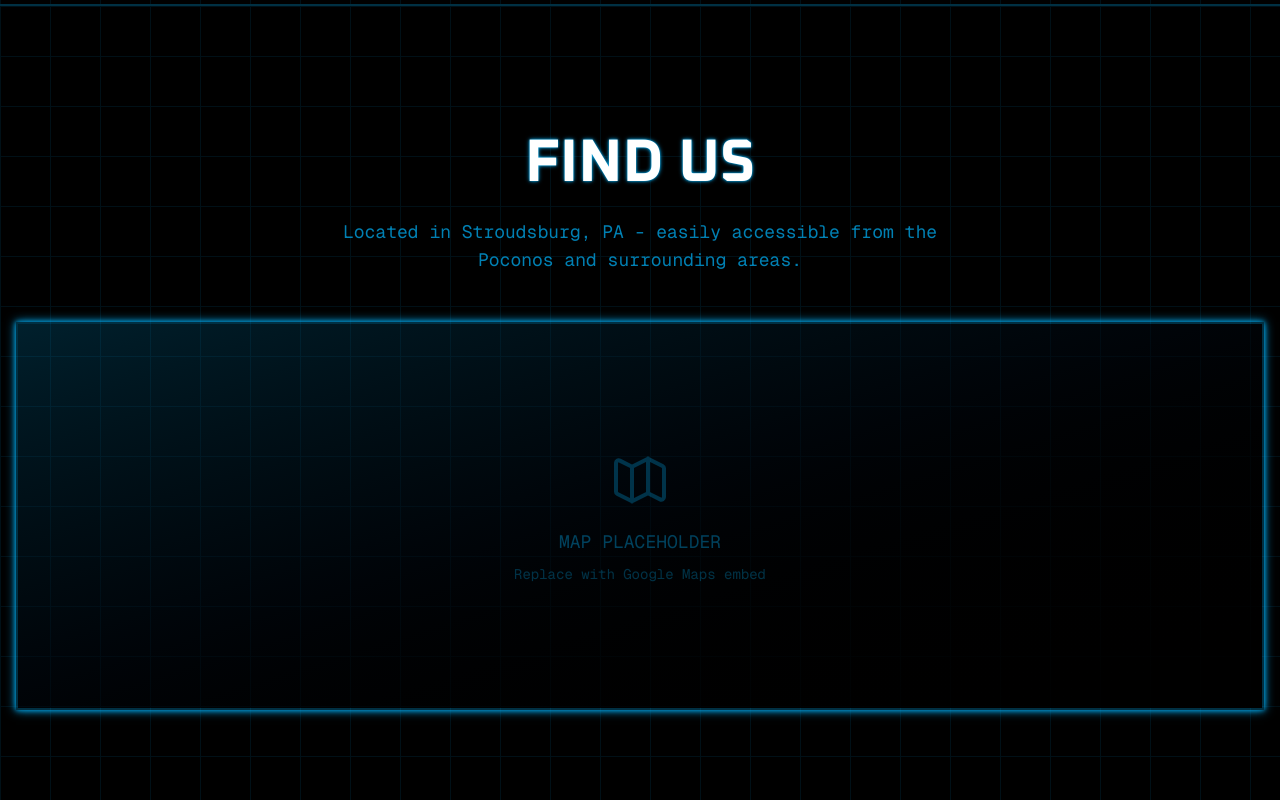
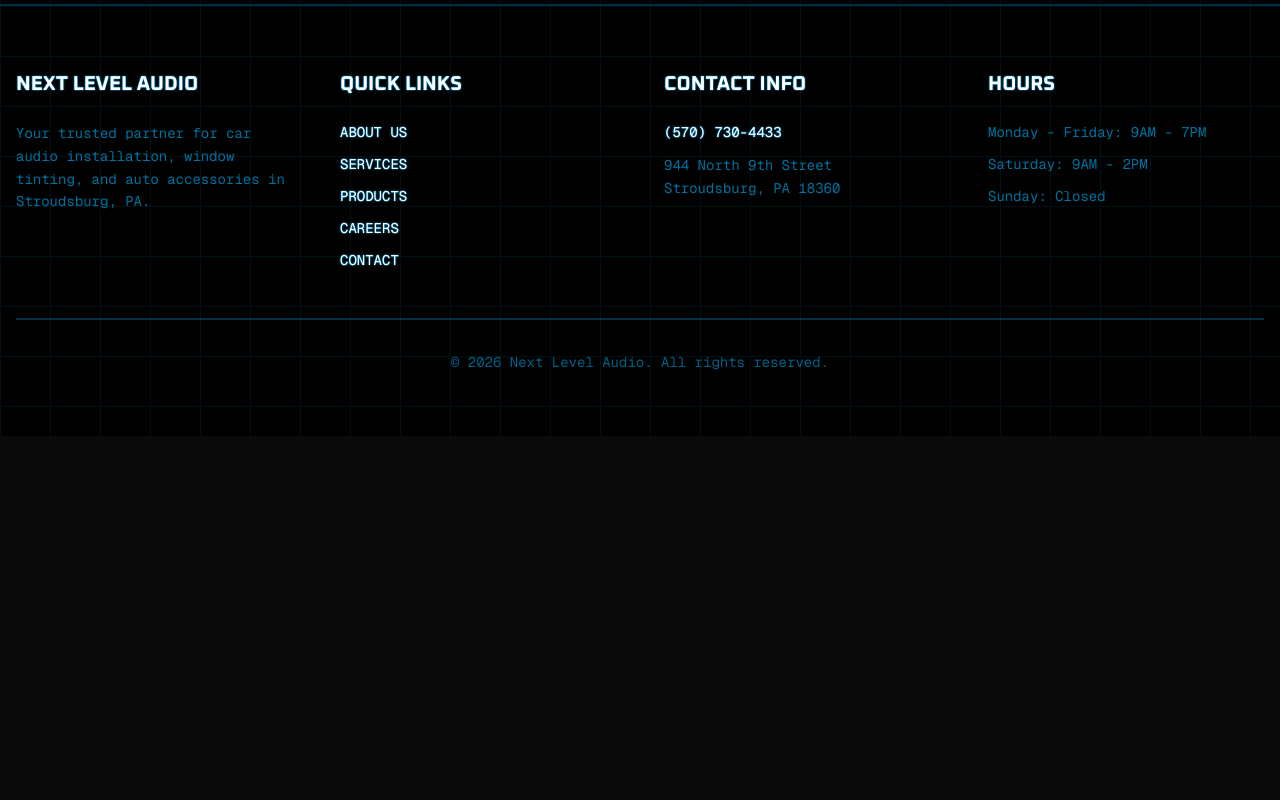
Before and after one commit to raylanfranco/next-level-audio, a Next.js app: page /contact in a window 1280 px wide. Shown: the part 1480-2280 px from the top of the page. After the commit the page ends 1916 px from the top, so only its background shows below. Built offline with nearby package versions, Linux system fonts and the light colour scheme; no server answers.

Commit message:
Temporarily disabled Find Us module.

```diff
--- a/app/contact/page.tsx
+++ b/app/contact/page.tsx
@@ -317,7 +317,7 @@ export default function ContactPage() {
       </section>
 
       {/* Map Section */}
-      <section className="py-20 md:py-32 bg-black relative overflow-hidden border-t-2 border-[#00A0E0]/30">
+      {/* <section className="py-20 md:py-32 bg-black relative overflow-hidden border-t-2 border-[#00A0E0]/30">
         <div className="absolute inset-0 cyber-grid opacity-10"></div>
         <div className="container mx-auto px-4 relative z-10">
           <div className="text-center mb-12">
@@ -327,10 +327,10 @@ export default function ContactPage() {
             <p className="text-[#00A0E0]/80 max-w-2xl mx-auto text-lg font-mono">
               Located in Stroudsburg, PA - easily accessible from the Poconos and surrounding areas.
             </p>
-          </div>
+          </div> */}
 
           {/* Map Placeholder - Replace with actual Google Maps embed */}
-          <div className="border-2 border-[#00A0E0]/30 neon-border-soft overflow-hidden">
+          {/* <div className="border-2 border-[#00A0E0]/30 neon-border-soft overflow-hidden">
             <div className="relative h-96 bg-gradient-to-br from-[#00A0E0]/20 to-black flex items-center justify-center">
               <div className="text-center">
                 <svg className="w-16 h-16 text-[#00A0E0]/30 mx-auto mb-4" fill="none" stroke="currentColor" viewBox="0 0 24 24">
@@ -342,7 +342,7 @@ export default function ContactPage() {
             </div>
           </div>
         </div>
-      </section>
+      </section> */}
     </div>
   );
 }
```
